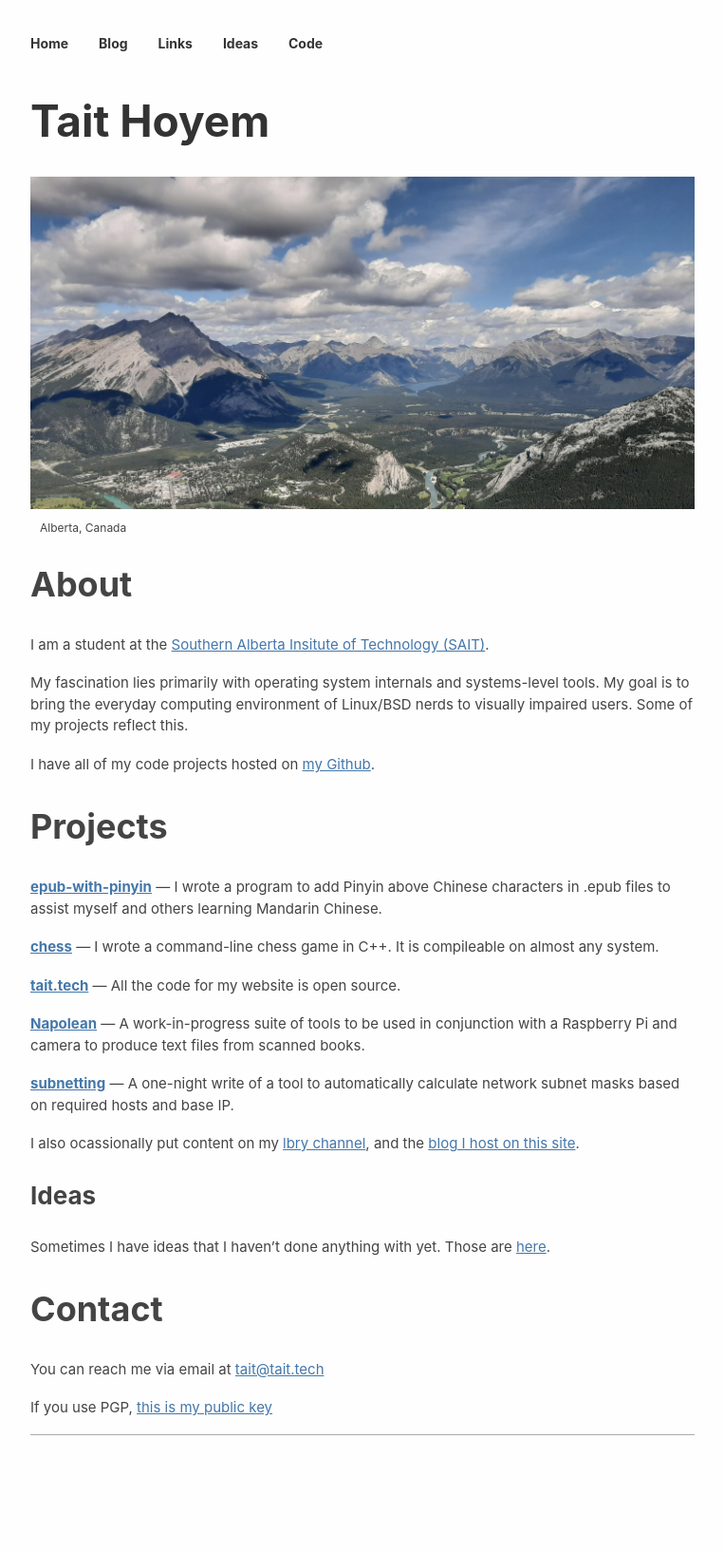
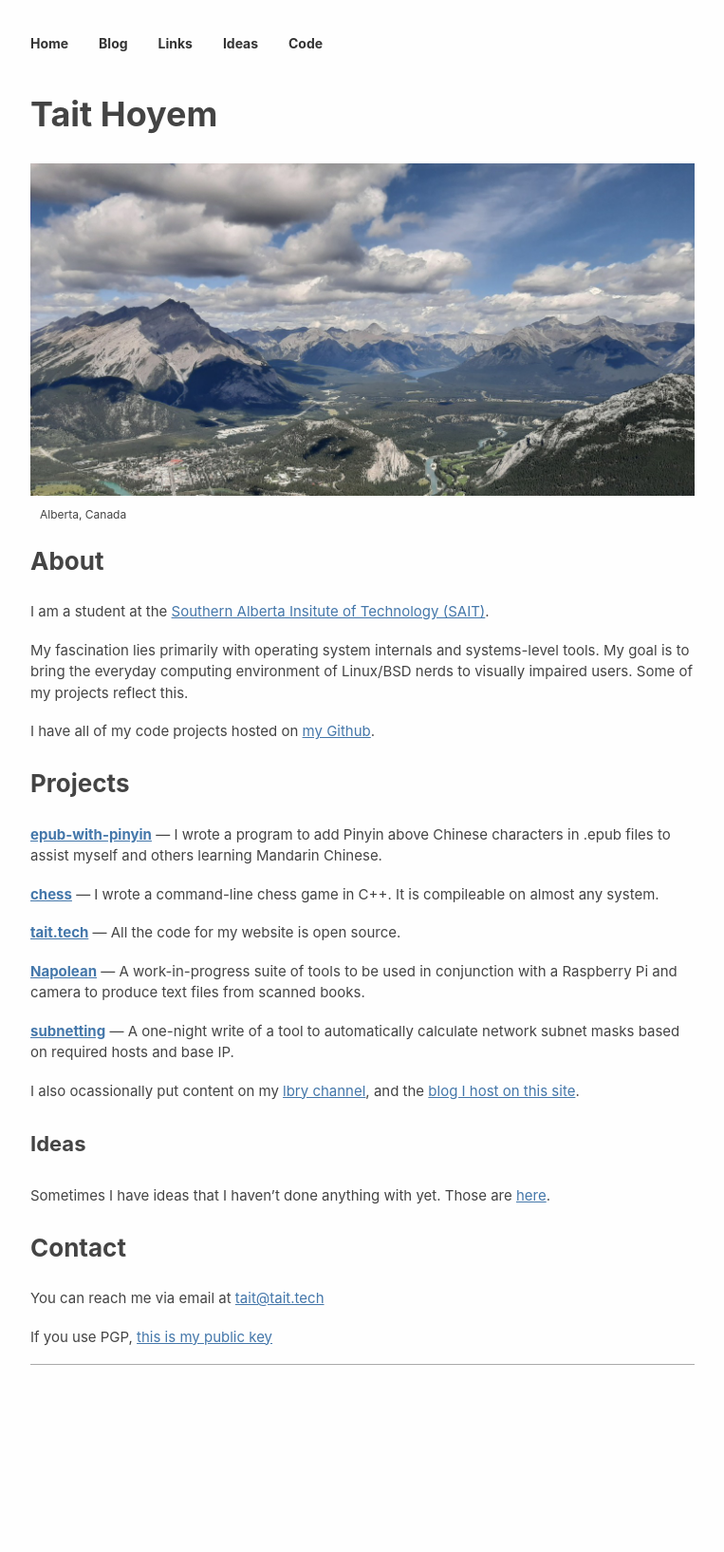
Before and after one commit to TTWNO/tait.tech, a Jekyll site: the page built from index.md, in a window 1280 px wide. Shown: the whole page at 95% size, without its empty margins (258-1021 px from the left). Built offline with Jekyll 4.4.1, drawn with Linux system fonts in a browser that asks for light colours; after the commit the page ends 1560 px from its top, so only the background shows below that.

Commit message:
Move more to .md style

```diff
--- a/index.md
+++ b/index.md
@@ -1,13 +1,14 @@
 ---
 layout: default
 ---
-<h1 id="main-name">Tait Hoyem</h1>
+
+## Tait Hoyem
 
 <div id="img-wrapper">
   <img id="main-img" src="/assets/img/banff.jpg" alt="A photot I took of the valley Banff, Alberta sits in">
   <label for="main-img">Alberta, Canada</label>
 </div>
-## About
+### About
 
 I am a student at the <a href="https://sait.ca/">Southern Alberta Insitute of Technology (SAIT)</a>.
 
@@ -17,7 +18,7 @@ Some of my projects reflect this.
 
 I have all of my code projects hosted on [my Github](https://github.com/TTWNO).
 
-## Projects
+### Projects
 
 **[epub-with-pinyin](https://github.com/TTWNO/epub-with-pinyin)** ---
 I wrote a program to add Pinyin above Chinese characters in .epub files to assist myself and others learning Mandarin Chinese.
@@ -37,12 +38,12 @@ A one-night write of a tool to automatically calculate network subnet masks base
 
 I also ocassionally put content on my [lbry channel](https://lbry.tv/@tait:7), and the [blog I host on this site](/blog/).
 
-### Ideas
+#### Ideas
 
 Sometimes I have ideas that I haven't done anything with yet.
 Those are [here](/ideas/).
 
-## Contact
+### Contact
 
 You can reach me via email at [tait@tait.tech](mailto:tait@tait.tech)
 
```
